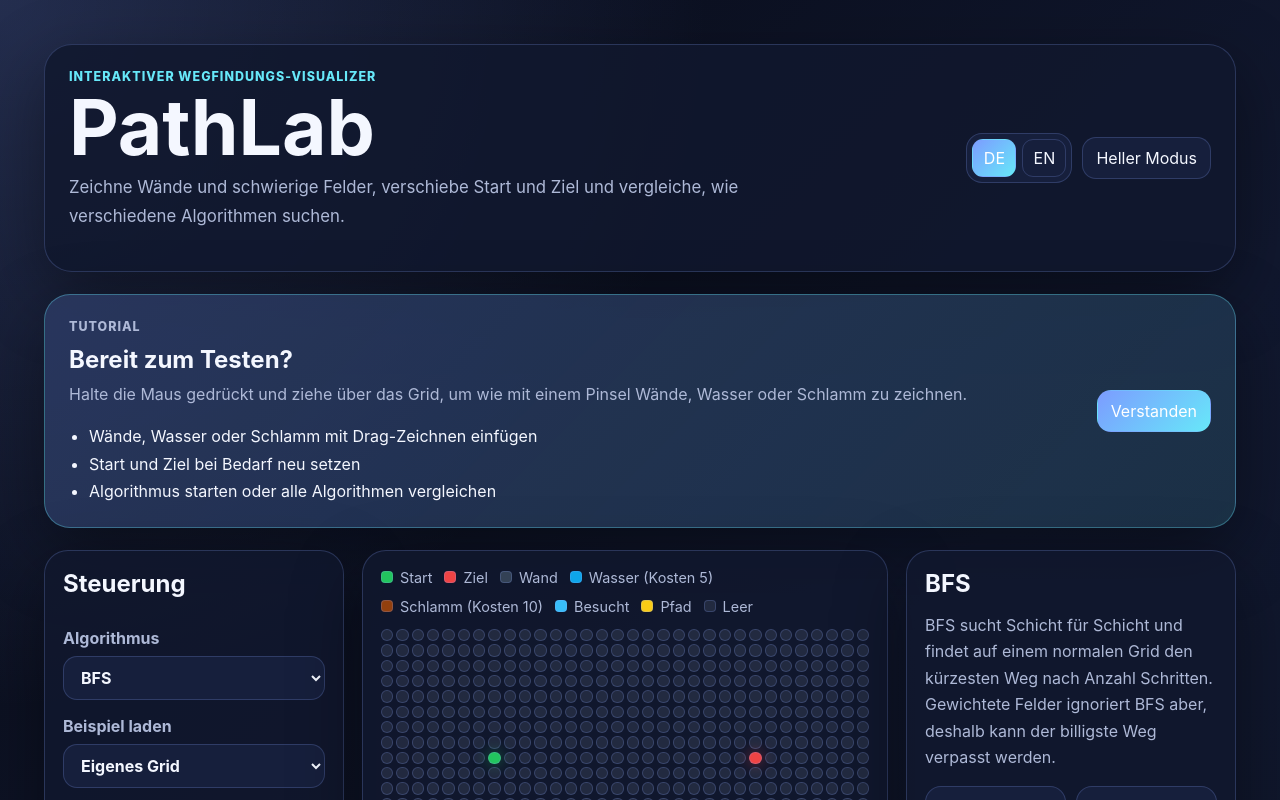
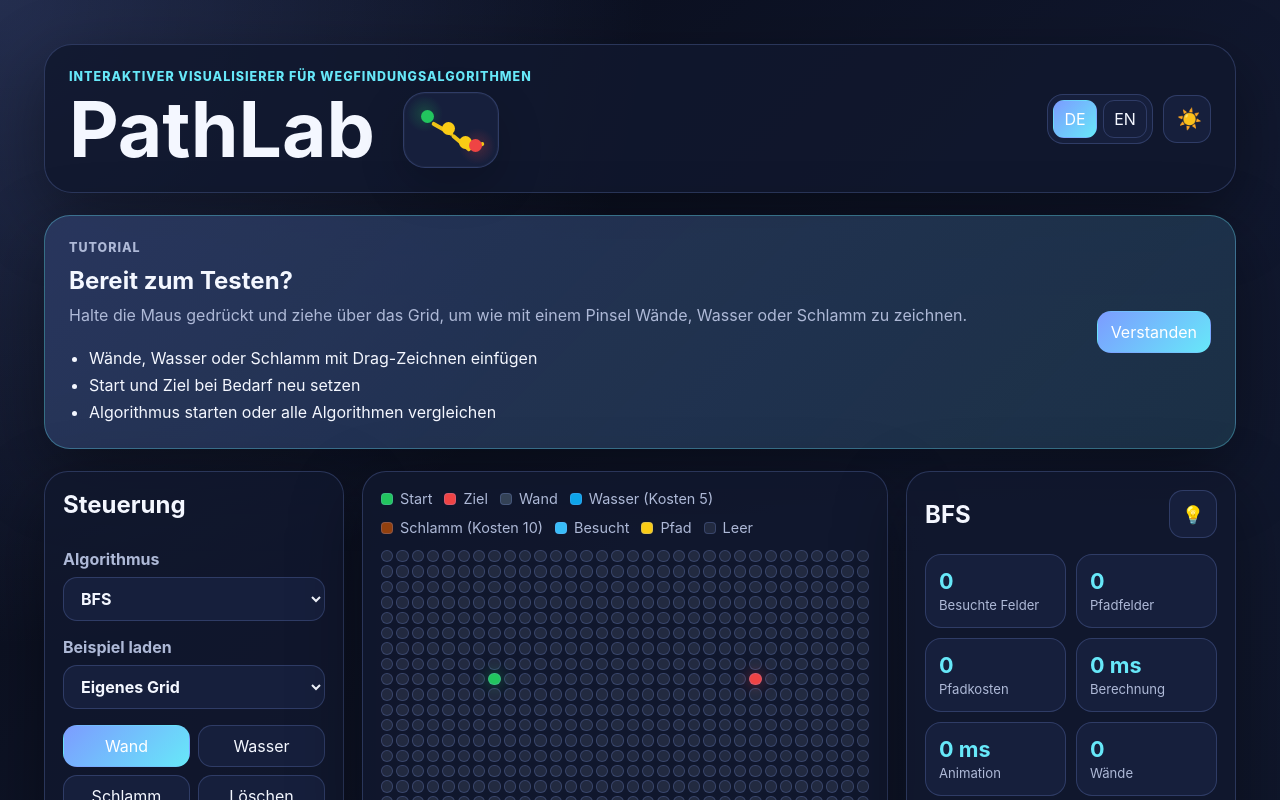
Before and after one commit to AleksZyro/PathLab, a React (Vite) app: page / in a window 1280 px wide. Shown: the top 800 px of the page. Built offline with nearby package versions, Linux system fonts and the light colour scheme.

Commit message:
UI polish: simplify hero and algorithm explanations

```diff
--- a/src/App.jsx
+++ b/src/App.jsx
@@ -6,6 +6,7 @@ import ComparePanel from './components/ComparePanel.jsx';
 import GridBoard from './components/GridBoard.jsx';
 import LanguageSwitch from './components/LanguageSwitch.jsx';
 import Onboarding from './components/Onboarding.jsx';
+import PathLabLogo from './components/PathLabLogo.jsx';
 import StatsPanel from './components/StatsPanel.jsx';
 import de from './i18n/de.json';
 import en from './i18n/en.json';
@@ -292,15 +293,23 @@ export default function App() {
   return (
     <main className={`app ${theme}`}>
       <section className="hero-panel">
-        <div>
+        <div className="hero-copy">
           <p className="eyebrow">{dictionary.app.eyebrow}</p>
-          <h1>{dictionary.app.title}</h1>
-          <p className="hero-text">{dictionary.app.heroText}</p>
+          <div className="hero-title-row">
+            <h1>{dictionary.app.title}</h1>
+            <PathLabLogo />
+          </div>
         </div>
         <div className="top-actions">
           <LanguageSwitch language={language} disabled={isRunning} onChange={switchLanguage} />
-          <button className="theme-toggle" disabled={isRunning} onClick={() => setTheme(theme === 'dark' ? 'light' : 'dark')}>
-            {theme === 'dark' ? dictionary.app.lightMode : dictionary.app.darkMode}
+          <button
+            className="theme-toggle icon-theme-toggle"
+            aria-label={theme === 'dark' ? dictionary.app.lightMode : dictionary.app.darkMode}
+            title={theme === 'dark' ? dictionary.app.lightMode : dictionary.app.darkMode}
+            disabled={isRunning}
+            onClick={() => setTheme(theme === 'dark' ? 'light' : 'dark')}
+          >
+            {theme === 'dark' ? '☀️' : '🌙'}
           </button>
         </div>
       </section>
--- /dev/null
+++ b/src/components/PathLabLogo.jsx
@@ -0,0 +1,13 @@
+export default function PathLabLogo() {
+  return (
+    <div className="pathlab-logo" aria-hidden="true">
+      <span className="logo-node logo-start" />
+      <span className="logo-node logo-mid-one" />
+      <span className="logo-node logo-mid-two" />
+      <span className="logo-node logo-target" />
+      <span className="logo-line logo-line-one" />
+      <span className="logo-line logo-line-two" />
+      <span className="logo-line logo-line-three" />
+    </div>
+  );
+}
--- a/src/components/StatsPanel.jsx
+++ b/src/components/StatsPanel.jsx
@@ -1,3 +1,6 @@
+import { useState } from 'react';
+import { algorithmIds } from '../algorithms/pathfinding.js';
+
 function CostLine({ label, entry, multiplier }) {
   return (
     <li>
@@ -8,13 +11,43 @@ function CostLine({ label, entry, multiplier }) {
 }
 
 export default function StatsPanel({ dictionary, activeAlgorithm, stats, wallCount, hoveredCell, liveExplanation }) {
+  const [showExplanation, setShowExplanation] = useState(false);
+  const [explanationAlgorithm, setExplanationAlgorithm] = useState(activeAlgorithm.id);
   const hoveredCost = hoveredCell?.type === 'water' ? 5 : hoveredCell?.type === 'mud' ? 10 : hoveredCell?.type === 'wall' ? '∞' : 1;
   const hoveredType = hoveredCell ? (dictionary.legend[hoveredCell.type] ?? hoveredCell.type) : dictionary.hover.empty;
+  const selectedExplanation = dictionary.algorithms[explanationAlgorithm];
 
   return (
     <aside className="panel info-panel">
-      <h2>{activeAlgorithm.name}</h2>
-      <p>{activeAlgorithm.description}</p>
+      <div className="algorithm-header">
+        <h2>{activeAlgorithm.name}</h2>
+        <button
+          className={`icon-button bulb-button ${showExplanation ? 'active' : ''}`}
+          type="button"
+          aria-label={dictionary.explain.toggle}
+          title={dictionary.explain.toggle}
+          onClick={() => {
+            setExplanationAlgorithm(activeAlgorithm.id);
+            setShowExplanation((current) => !current);
+          }}
+        >
+          💡
+        </button>
+      </div>
+
+      {showExplanation && (
+        <div className="info-box explanation-box">
+          <label>
+            {dictionary.explain.label}
+            <select value={explanationAlgorithm} onChange={(event) => setExplanationAlgorithm(event.target.value)}>
+              {algorithmIds.map((id) => (
+                <option key={id} value={id}>{dictionary.algorithms[id].name}</option>
+              ))}
+            </select>
+          </label>
+          <p>{selectedExplanation.description}</p>
+        </div>
+      )}
 
       <div className="stats-grid">
         <article><strong>{stats.visited}</strong><span>{dictionary.stats.visitedCells}</span></article>
--- a/src/i18n/de.json
+++ b/src/i18n/de.json
@@ -1,8 +1,8 @@
 {
   "app": {
-    "eyebrow": "Interaktiver Wegfindungs-Visualizer",
+    "eyebrow": "Interaktiver Visualisierer für Wegfindungsalgorithmen",
     "title": "PathLab",
-    "heroText": "Zeichne Wände und schwierige Felder, verschiebe Start und Ziel und vergleiche, wie verschiedene Algorithmen suchen.",
+    "heroText": "",
     "lightMode": "Heller Modus",
     "darkMode": "Dunkler Modus"
   },
@@ -33,6 +33,10 @@
   "brush": {
     "title": "Pinselmodus",
     "text": "Halte die Maustaste gedrückt und ziehe über das Grid. Start und Ziel setzt du weiterhin per Einzelklick."
+  },
+  "explain": {
+    "toggle": "Erklärung öffnen",
+    "label": "Erkläre mir"
   },
   "presets": {
     "custom": "Eigenes Grid",
--- a/src/i18n/en.json
+++ b/src/i18n/en.json
@@ -2,7 +2,7 @@
   "app": {
     "eyebrow": "Interactive pathfinding visualizer",
     "title": "PathLab",
-    "heroText": "Draw walls and weighted terrain, move start and target, and compare how different algorithms search.",
+    "heroText": "",
     "lightMode": "Light mode",
     "darkMode": "Dark mode"
   },
@@ -33,6 +33,10 @@
   "brush": {
     "title": "Brush mode",
     "text": "Hold the mouse button and drag across the grid. Start and target are still placed with single clicks."
+  },
+  "explain": {
+    "toggle": "Open explanation",
+    "label": "Explain"
   },
   "presets": {
     "custom": "Custom grid",
--- a/src/styles.css
+++ b/src/styles.css
@@ -80,110 +80,69 @@ button:disabled, select:disabled, input:disabled { cursor: not-allowed; opacity:
   box-shadow: var(--shadow);
 }
 
-.top-actions {
+.hero-copy { min-width: 0; }
+.hero-title-row {
   display: flex;
-  flex-wrap: wrap;
-  gap: 10px;
-  justify-content: flex-end;
   align-items: center;
+  gap: clamp(14px, 3vw, 28px);
 }
 
-.language-switch {
-  display: inline-flex;
-  gap: 6px;
-  padding: 5px;
+.pathlab-logo {
+  position: relative;
+  flex: 0 0 auto;
+  width: 96px;
+  height: 76px;
   border: 1px solid var(--line);
-  border-radius: 16px;
-  background: var(--surface-strong);
+  border-radius: 22px;
+  background: radial-gradient(circle at 22% 28%, rgba(34, 197, 94, 0.22), transparent 20%), radial-gradient(circle at 78% 72%, rgba(239, 68, 68, 0.22), transparent 20%), var(--surface-strong);
+  box-shadow: inset 0 0 0 1px rgba(255,255,255,0.03), 0 18px 45px rgba(0,0,0,0.18);
 }
+.logo-node,
+.logo-line { position: absolute; display: block; }
+.logo-node { width: 13px; height: 13px; border-radius: 50%; z-index: 2; }
+.logo-start { left: 17px; top: 17px; background: #22c55e; }
+.logo-mid-one { left: 38px; top: 29px; background: var(--path); }
+.logo-mid-two { left: 55px; top: 43px; background: var(--path); }
+.logo-target { right: 16px; bottom: 15px; background: #ef4444; }
+.logo-line { height: 4px; border-radius: 999px; background: var(--path); transform-origin: left center; opacity: 0.95; }
+.logo-line-one { left: 28px; top: 28px; width: 24px; transform: rotate(29deg); }
+.logo-line-two { left: 48px; top: 40px; width: 24px; transform: rotate(40deg); }
+.logo-line-three { left: 63px; top: 54px; width: 18px; transform: rotate(-18deg); }
 
-.language-switch button {
-  min-width: 44px;
-  padding: 8px 10px;
-  border-radius: 11px;
-  background: transparent;
-}
+.top-actions { display: flex; flex-wrap: wrap; gap: 10px; justify-content: flex-end; align-items: center; }
+.language-switch { display: inline-flex; gap: 6px; padding: 5px; border: 1px solid var(--line); border-radius: 16px; background: var(--surface-strong); }
+.language-switch button { min-width: 44px; padding: 8px 10px; border-radius: 11px; background: transparent; }
+.icon-theme-toggle,
+.icon-button { display: inline-grid; place-items: center; width: 48px; min-width: 48px; height: 48px; padding: 0; font-size: 1.25rem; }
 
 .onboarding-card,
-.compare-card {
-  margin-bottom: 22px;
-  padding: 22px 24px;
-  border: 1px solid rgba(103, 232, 249, 0.34);
-  border-radius: 26px;
-  background: linear-gradient(135deg, rgba(124, 156, 255, 0.22), rgba(103, 232, 249, 0.12)), var(--surface);
-  box-shadow: var(--shadow);
-}
-
-.onboarding-card {
-  display: flex;
-  justify-content: space-between;
-  gap: 18px;
-  align-items: center;
-}
-
+.compare-card { margin-bottom: 22px; padding: 22px 24px; border: 1px solid rgba(103, 232, 249, 0.34); border-radius: 26px; background: linear-gradient(135deg, rgba(124, 156, 255, 0.22), rgba(103, 232, 249, 0.12)), var(--surface); box-shadow: var(--shadow); }
+.onboarding-card { display: flex; justify-content: space-between; gap: 18px; align-items: center; }
 .onboarding-card h2 { margin-bottom: 8px; }
 .onboarding-card p { color: var(--muted); line-height: 1.6; }
 .onboarding-card ul { margin: 12px 0 0; padding-left: 20px; color: var(--text); line-height: 1.7; }
 
 .eyebrow { margin: 0 0 8px; color: var(--accent-2); font-size: 0.78rem; text-transform: uppercase; font-weight: 800; letter-spacing: 0.08em; }
 h1, h2, p { margin-top: 0; }
-h1 { margin-bottom: 8px; font-size: clamp(2.4rem, 6vw, 5rem); line-height: 0.95; }
+h1 { margin-bottom: 0; font-size: clamp(2.4rem, 6vw, 5rem); line-height: 0.95; }
 h2 { margin-bottom: 14px; }
 .hero-text { max-width: 720px; color: var(--muted); font-size: 1.05rem; line-height: 1.7; }
-
 .theme-toggle,
 button,
-select {
-  border: 1px solid var(--line);
-  border-radius: 14px;
-  background: var(--surface-strong);
-  color: var(--text);
-  padding: 10px 13px;
-}
+select { border: 1px solid var(--line); border-radius: 14px; background: var(--surface-strong); color: var(--text); padding: 10px 13px; }
 
-.workspace {
-  display: grid;
-  grid-template-columns: 300px minmax(0, 1fr) 330px;
-  gap: 18px;
-  align-items: start;
-}
-
+.workspace { display: grid; grid-template-columns: 300px minmax(0, 1fr) 330px; gap: 18px; align-items: start; }
 .panel,
-.board-card {
-  border: 1px solid var(--line);
-  border-radius: 24px;
-  background: var(--surface);
-  box-shadow: var(--shadow);
-  padding: 18px;
-}
-
+.board-card { border: 1px solid var(--line); border-radius: 24px; background: var(--surface); box-shadow: var(--shadow); padding: 18px; }
 .controls-panel { display: grid; gap: 16px; }
 label { display: grid; gap: 8px; color: var(--muted); font-weight: 700; }
 select { width: 100%; }
 input[type="range"] { width: 100%; accent-color: var(--accent); }
-
-.tool-grid {
-  display: grid;
-  grid-template-columns: 1fr 1fr;
-  gap: 8px;
-}
-
+.tool-grid { display: grid; grid-template-columns: 1fr 1fr; gap: 8px; }
 .action-grid { display: grid; gap: 8px; }
 button.active,
-button.primary {
-  background: linear-gradient(135deg, var(--accent), var(--accent-2));
-  color: white;
-  border-color: transparent;
-}
-.status-message {
-  margin: 0;
-  border: 1px solid var(--line);
-  border-radius: 14px;
-  background: var(--surface-strong);
-  color: var(--muted);
-  padding: 12px;
-  line-height: 1.5;
-}
+button.primary { background: linear-gradient(135deg, var(--accent), var(--accent-2)); color: white; border-color: transparent; }
+.status-message { margin: 0; border: 1px solid var(--line); border-radius: 14px; background: var(--surface-strong); color: var(--muted); padding: 12px; line-height: 1.5; }
 
 .legend { display: flex; flex-wrap: wrap; gap: 12px; margin-bottom: 14px; color: var(--muted); font-size: 0.9rem; }
 .legend span { display: inline-flex; align-items: center; gap: 7px; }
@@ -196,17 +155,8 @@ button.primary {
 .legend-dot.visited { background: var(--visited); }
 .legend-dot.path { background: var(--path); }
 .legend-dot.empty { background: var(--empty); }
-
 .grid { display: grid; gap: 3px; width: 100%; user-select: none; touch-action: none; }
-.cell {
-  aspect-ratio: 1 / 1;
-  min-width: 0;
-  border: 1px solid var(--line);
-  border-radius: 6px;
-  background: var(--empty);
-  padding: 0;
-  transition: transform 0.1s ease, background 0.12s ease, box-shadow 0.12s ease;
-}
+.cell { aspect-ratio: 1 / 1; min-width: 0; border: 1px solid var(--line); border-radius: 6px; background: var(--empty); padding: 0; transition: transform 0.1s ease, background 0.12s ease, box-shadow 0.12s ease; }
 .cell:hover:not(:disabled) { transform: scale(1.08); }
 .cell.start { background: #22c55e; box-shadow: 0 0 14px rgba(34, 197, 94, 0.5); }
 .cell.target { background: #ef4444; box-shadow: 0 0 14px rgba(239, 68, 68, 0.5); }
@@ -217,6 +167,12 @@ button.primary {
 .cell.path { background: var(--path); box-shadow: 0 0 12px rgba(250, 204, 21, 0.45); }
 
 .info-panel p { color: var(--muted); line-height: 1.65; }
+.algorithm-header { display: flex; align-items: center; justify-content: space-between; gap: 12px; margin-bottom: 12px; }
+.algorithm-header h2 { margin: 0; }
+.bulb-button { font-size: 1.1rem; }
+.bulb-button.active { border-color: rgba(250, 204, 21, 0.55); box-shadow: 0 0 0 3px rgba(250, 204, 21, 0.12); }
+.explanation-box label { margin-bottom: 10px; }
+.explanation-box p { margin: 0; }
 .stats-grid { display: grid; grid-template-columns: 1fr 1fr; gap: 10px; margin: 16px 0; }
 .stats-grid article,
 .tip-box,
@@ -228,22 +184,9 @@ button.primary {
 .tip-box p,
 .info-box p { margin: 0; }
 .info-box { margin-bottom: 10px; }
-
-.cost-list {
-  display: grid;
-  gap: 7px;
-  list-style: none;
-  margin: 0;
-  padding: 0;
-}
-.cost-list li {
-  display: flex;
-  justify-content: space-between;
-  gap: 10px;
-  color: var(--muted);
-}
+.cost-list { display: grid; gap: 7px; list-style: none; margin: 0; padding: 0; }
+.cost-list li { display: flex; justify-content: space-between; gap: 10px; color: var(--muted); }
 .cost-list strong { color: var(--text); }
-
 .compare-table-wrap { overflow-x: auto; }
 .compare-table { width: 100%; border-collapse: collapse; min-width: 860px; }
 .compare-table th,
@@ -251,21 +194,12 @@ button.primary {
 .compare-table th { color: var(--accent-2); font-size: 0.82rem; text-transform: uppercase; letter-spacing: 0.06em; }
 .compare-table td { color: var(--text); }
 .badge-row { display: flex; flex-wrap: wrap; gap: 6px; }
-.result-badge {
-  display: inline-flex;
-  align-items: center;
-  border: 1px solid rgba(52, 211, 153, 0.35);
-  border-radius: 999px;
-  background: rgba(52, 211, 153, 0.12);
-  color: var(--good);
-  padding: 4px 8px;
-  font-size: 0.78rem;
-  font-weight: 800;
-}
+.result-badge { display: inline-flex; align-items: center; border: 1px solid rgba(52, 211, 153, 0.35); border-radius: 999px; background: rgba(52, 211, 153, 0.12); color: var(--good); padding: 4px 8px; font-size: 0.78rem; font-weight: 800; }
 
 @media (max-width: 1120px) {
   .workspace { grid-template-columns: 1fr; }
   .hero-panel, .onboarding-card { align-items: stretch; flex-direction: column; }
+  .hero-title-row { align-items: flex-start; }
   .top-actions { justify-content: flex-start; }
   .theme-toggle { justify-self: start; }
 }
@@ -273,6 +207,8 @@ button.primary {
 @media (max-width: 640px) {
   .app { padding: 12px; }
   .hero-panel, .panel, .board-card, .onboarding-card, .compare-card { border-radius: 18px; padding: 14px; }
+  .hero-title-row { gap: 12px; }
+  .pathlab-logo { width: 74px; height: 58px; border-radius: 17px; }
   .grid { gap: 2px; }
   .cell { border-radius: 4px; }
 }
```
